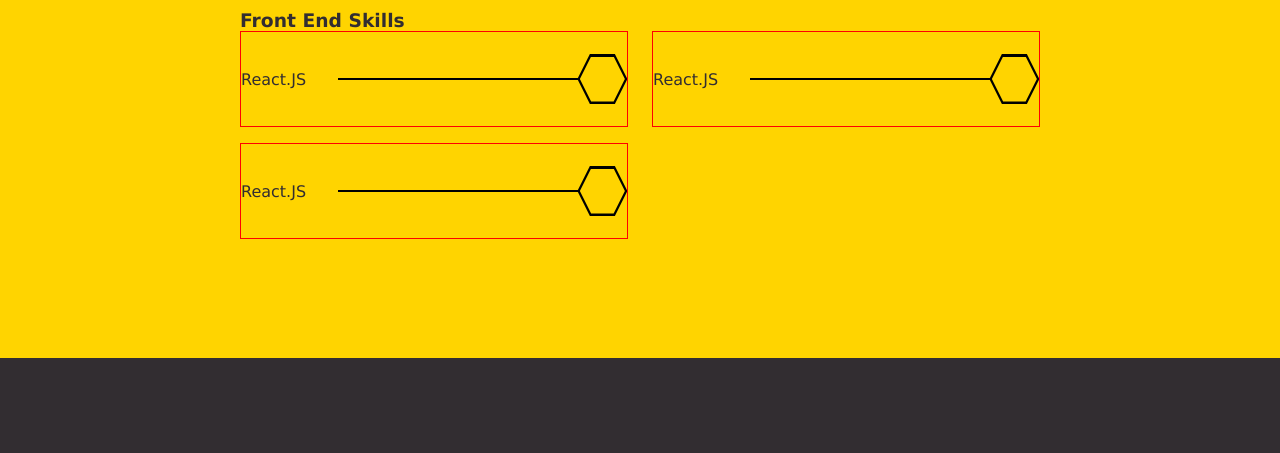
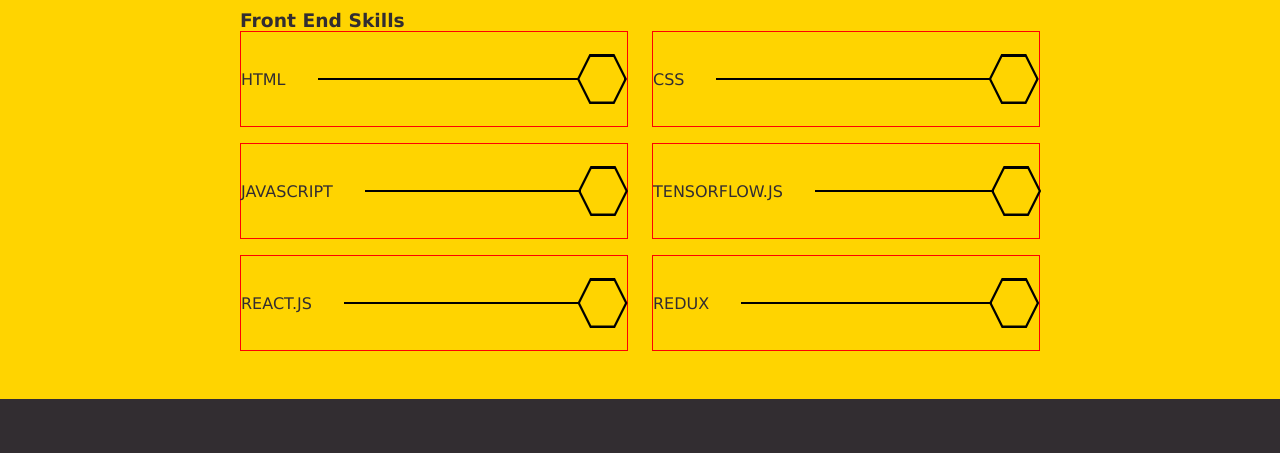
Before and after one commit to JamesAKing/portfolio, a React (Create React App) app: page / in a window 1280 px wide. Shown: the part 1742-2195 px from the top of the page. Built offline with nearby package versions, Linux system fonts and the light colour scheme.

Commit message:
skills now generate dynamically from arrays

```diff
--- a/src/components/skill/Skill.js
+++ b/src/components/skill/Skill.js
@@ -1,9 +1,9 @@
 import './Skill.scss';
 
-function Skill() {
+function Skill({ skill }) {
     return (
         <li className="skill">
-            <p className="skill__name">React.JS</p>
+            <p className="skill__name">{skill.toUpperCase()}</p>
             {/* Swap to image */}
             <div className="skill__graphics">
                 <div className="skill__line"></div>
--- a/src/components/skills-list/SkillsList.js
+++ b/src/components/skills-list/SkillsList.js
@@ -1,18 +1,20 @@
 import './SkillsList.scss';
 import Skill from '../skill/Skill';
 
-function SkillsList({ listName }) {
+function SkillsList({ listName, skillsArr }) {
+
     return (
         <>
             <h3>{listName}</h3>
             <ul className="skills-list">
+                {/* <Skill />
                 <Skill />
-                <Skill />
-                <Skill />
+                <Skill /> */}
+                {skillsArr.map((skill, i) => <Skill key={i} skill={skill}/>)}
             </ul>
         </>
+    );
 
-    );
 }
 
 export default SkillsList;
--- a/src/components/skills/Skills.js
+++ b/src/components/skills/Skills.js
@@ -12,12 +12,15 @@ function Skills() {
         setSelectedSkill(e.target.value);
     };
 
+    const skillsArrFrontend = ["HTML", "CSS", "JavaScript", "Tensorflow.js", "React.js", "Redux"];
+    const skillsArrBackend = ["Node.js", "Express.js", "Python"];
+
     return (
         <section className="skills">
             <div className="skills__content">
                 <SectionHeader heading="MY SKILLS" />
                 <SkillsToggle onRadioSelect={onRadioSelect} selectedSkill={selectedSkill}/>
-                {selectedSkill === 'frontend' ? <SkillsList listName="Front End Skills"/> : <SkillsList listName="Back End Skills"/>}
+                {selectedSkill === 'frontend' ? <SkillsList listName="Front End Skills" skillsArr={skillsArrFrontend}/> : <SkillsList listName="Back End Skills" skillsArr={skillsArrBackend}/>}
             </div>
 
 
```
